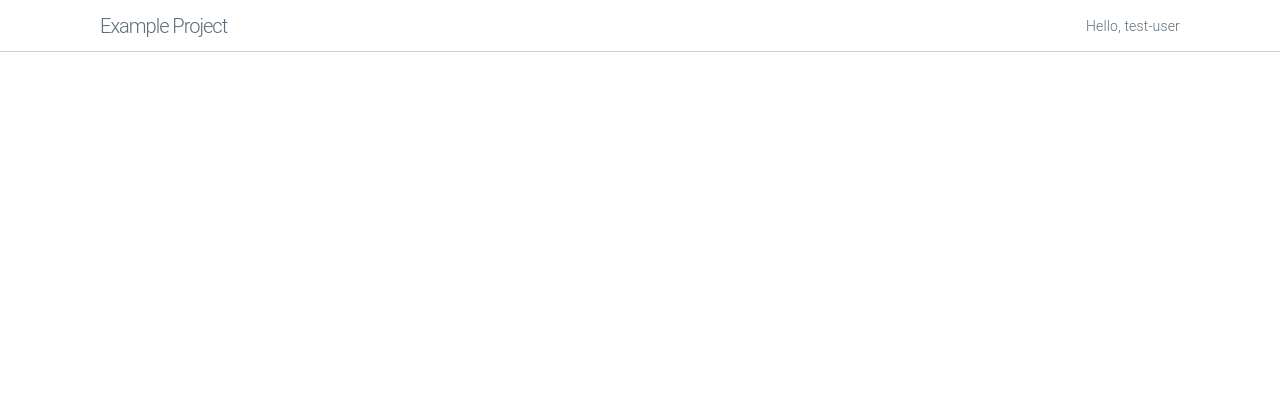
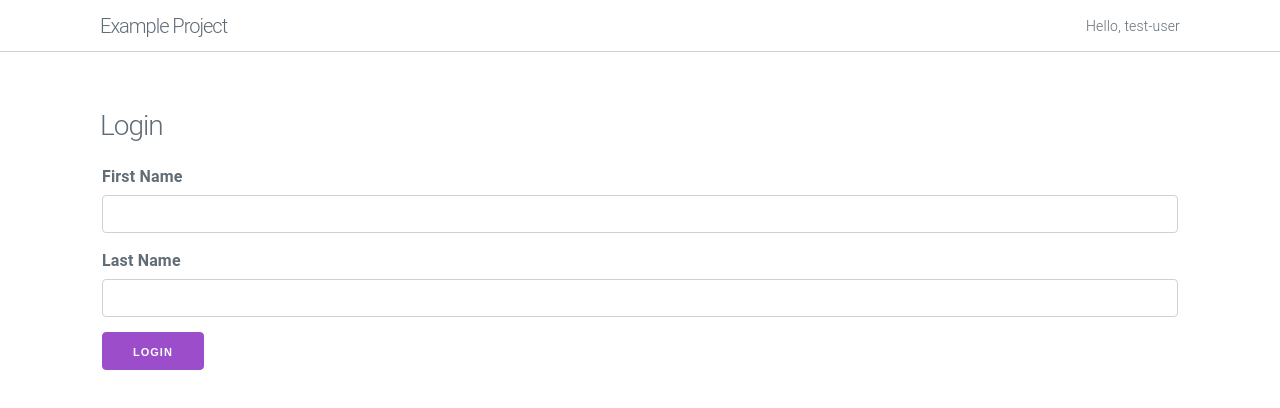
Before and after one commit to jtberglund/react-talk-talk-example, a React app: page / in a window 1280 px wide. Shown: the top 408 px of the page. Built offline with nearby package versions, Linux system fonts and the light colour scheme.

Commit message:
Added login component

```diff
--- a/src/components/App.tsx
+++ b/src/components/App.tsx
@@ -1,5 +1,7 @@
 import * as React from 'react';
 import Header from './Header';
+import Login from './Login';
+import '../styles/App.scss';
 
 interface Props {
     //
@@ -18,6 +20,10 @@ export default class App extends React.Component<Props, State> {
         return (
             <div className="app">
                 <Header user="test-user" />
+
+                <div className="app__content container">
+                    <Login />
+                </div>
             </div>
         );
     }
--- /dev/null
+++ b/src/components/Button.tsx
@@ -0,0 +1,20 @@
+import * as React from 'react';
+
+interface Props {
+    text: string;
+    onClick: (e: React.MouseEvent<HTMLButtonElement>) => void;
+    type?: 'outline' | 'clear';
+}
+
+const Button: React.SFC<Props> = ({ type, text, onClick }) => {
+    return (
+        <button className={`button${type ? ` button-${type}` : ''}`} type="submit" onClick={e => e}>
+            {text}
+        </button>
+    );
+};
+
+Button.defaultProps = {};
+Button.displayName = 'Button';
+
+export default Button;
--- /dev/null
+++ b/src/components/Login.tsx
@@ -0,0 +1,56 @@
+import * as React from 'react';
+import TextInput from './TextInput';
+import Button from './Button';
+
+interface Props {}
+
+interface State {
+    firstName: string;
+    lastName: string;
+}
+
+export default class Login extends React.Component<Props, State> {
+    constructor(props: Props) {
+        super(props);
+        this.state = {
+            firstName: '',
+            lastName: ''
+        };
+
+        this.handleFirstNameChange = this.handleFirstNameChange.bind(this);
+        this.handleLastNameChange = this.handleLastNameChange.bind(this);
+        this.handleSubmit = this.handleSubmit.bind(this);
+    }
+
+    public render() {
+        const { firstName, lastName } = this.state;
+
+        return (
+            <>
+                <h3>Login</h3>
+                <form onSubmit={this.handleSubmit} className="login">
+                    <fieldset>
+                        <TextInput title="First Name" value={firstName} onChange={this.handleFirstNameChange} />
+                        <TextInput title="Last Name" value={lastName} onChange={this.handleLastNameChange} />
+                        <Button text="Login" onClick={this.handleSubmit} />
+                    </fieldset>
+                </form>
+            </>
+        );
+    }
+
+    private handleFirstNameChange(e: React.ChangeEvent<HTMLInputElement>) {
+        const firstName = e.target.value;
+        this.setState({ firstName });
+    }
+
+    private handleLastNameChange(e: React.ChangeEvent<HTMLInputElement>) {
+        const lastName = e.target.value;
+        this.setState({ lastName });
+    }
+
+    private handleSubmit(e) {
+        //
+        e.preventDefault();
+    }
+}
--- /dev/null
+++ b/src/components/TextInput.tsx
@@ -0,0 +1,20 @@
+import * as React from 'react';
+
+interface Props {
+    title: string;
+    value: string | number;
+    onChange: (e: React.ChangeEvent<HTMLInputElement>) => void;
+}
+
+const TextInput: React.SFC<Props> = ({ title, value, onChange }) => {
+    return (
+        <>
+            <label htmlFor={title}>{title}</label>
+            <input type="text" value={value} onChange={onChange} />
+        </>
+    );
+};
+
+TextInput.displayName = 'TextInput';
+
+export default TextInput;
--- a/src/reducer.ts
+++ b/src/reducer.ts
@@ -1,3 +1,8 @@
 import { combineReducers } from 'redux';
+import userReducer, { UserState } from './reducers/user';
 
-export default combineReducers({});
+export interface AppState {
+    user: UserState;
+}
+
+export default combineReducers<AppState>({ user: userReducer });
--- a/src/reducers/user.ts
+++ b/src/reducers/user.ts
@@ -1,7 +1,12 @@
 const SET_USER = 'SET_USER';
 
-export default (state, { action, payload }) => {
-    switch (action) {
+export interface UserState {
+    firstName?: string;
+    lastName: string;
+}
+
+export default (state = {}, { type, payload }) => {
+    switch (type) {
         case SET_USER:
             return { ...state, user: payload.user };
         default:
--- /dev/null
+++ b/src/styles/App.scss
@@ -0,0 +1,3 @@
+.app {
+    padding-top: 10rem;
+}
```
